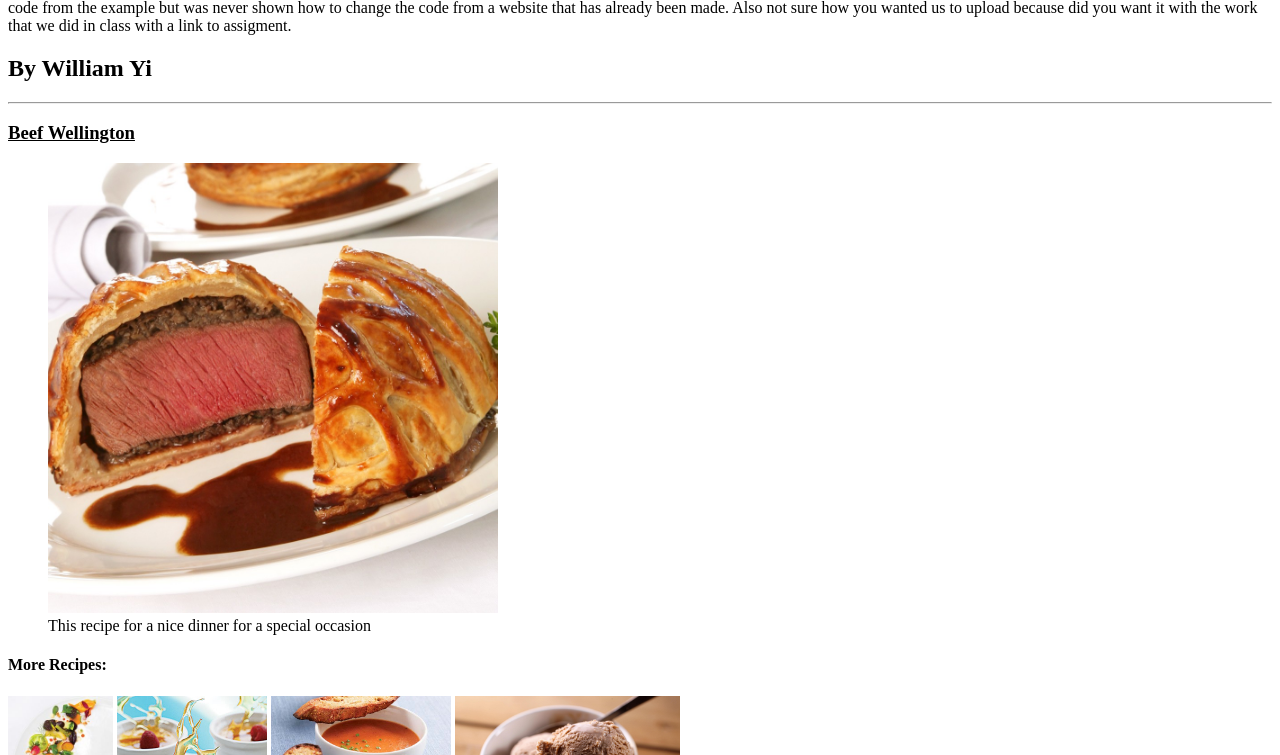
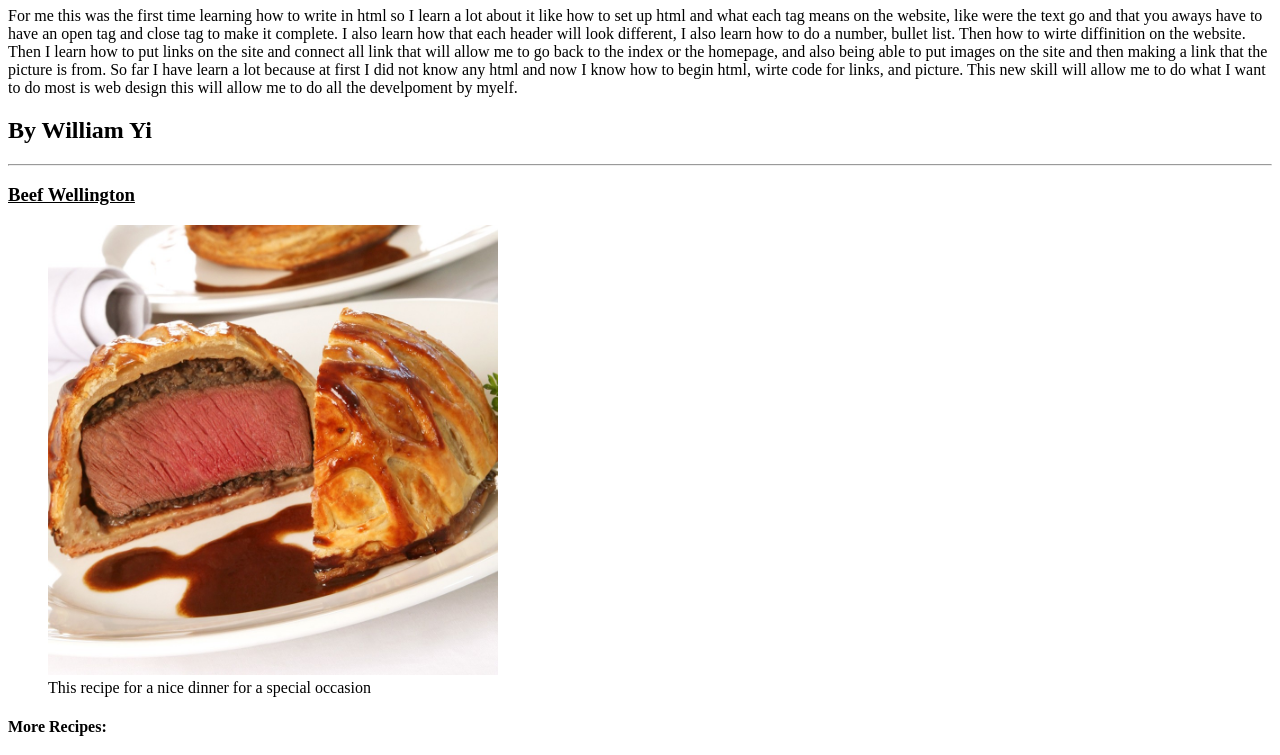
Before and after one commit to Williamyi/prog109, a plain HTML site: page html/week1.html in a window 1280 px wide. Shown: the part 99-854 px from the top of the page. Drawn offline with Linux system fonts and the light colour scheme.

Commit message:
Finish the assignment
I add more picture and my reflection

```diff
--- a/html/week1.html
+++ b/html/week1.html
@@ -4,12 +4,15 @@
 		<title>Week 1</title>
 	<style type="text/css"></style></head>
 	<body>
+		<a href="..index/html">Go to Homepage</a>
 		<h1>Weekly Reflection</h1>
-		<p>For me what I learn was how to write html, because I never knew how to write
-		any of html so this was all new to me. I think there were no clear instruction on the
-			homework because it say use the code from the example but was never shown how to change the code from a website
-			that has already been made. Also not sure how you wanted us to upload because did you want it with the work that we did in class
-			with a link to assigment.</p>
+		<p>For me this was the first time learning how to write in html so I learn a lot about it like how to set up html and what each tag
+		means on the website, like were the text go and that you aways have to have an open tag and close tag to make it complete. I also
+		learn how that each header will look different, I also learn how to do a number, bullet list. Then how to wirte diffinition on the website.
+		Then I learn how to put links on the site and connect all link that will allow me to go back to the index or the homepage, and
+		also being able to put images on the site and then making a link that the picture is from. So far I have learn a lot because at first I did
+		not know any html and now I know how to begin html, wirte code for links, and picture. This new skill will allow me to do what I want to do most
+		is web design this will allow me to do all the develpoment by myelf.</p>
 		<h2>By William Yi</h2>
 		<hr>
 		<h3><u>Beef Wellington</u></h3>
@@ -31,6 +34,8 @@
 			<img src="../img/tomatosoup.jpg" width="180" alt="Tomato Soup" title="Tomato Soup">
 			<a href="http://www.chowhound.com/recipes/guinnessmilk-chocolate-ice-cream-11506" target="_blank">
 			<img src="../img/chocolateicecream.jpg" width="225" alt="Chocolate Ice Cream" title="Chocolate Ice Cream">
+			<a href="http://www.foodnetwork.com/recipes/food-network-kitchens/perfect-beef-burgers-recipe.html?ic1=obnetwork" target="_blank">
+			<img src="../img/burger.jpg" width="225" alt='Cheese Burger' title="Cheese burger">
 		</p>
 
 </body></html>
```
Also changed, not shown: index.html (+1 -1 lines), img/burger.jpg (added).
